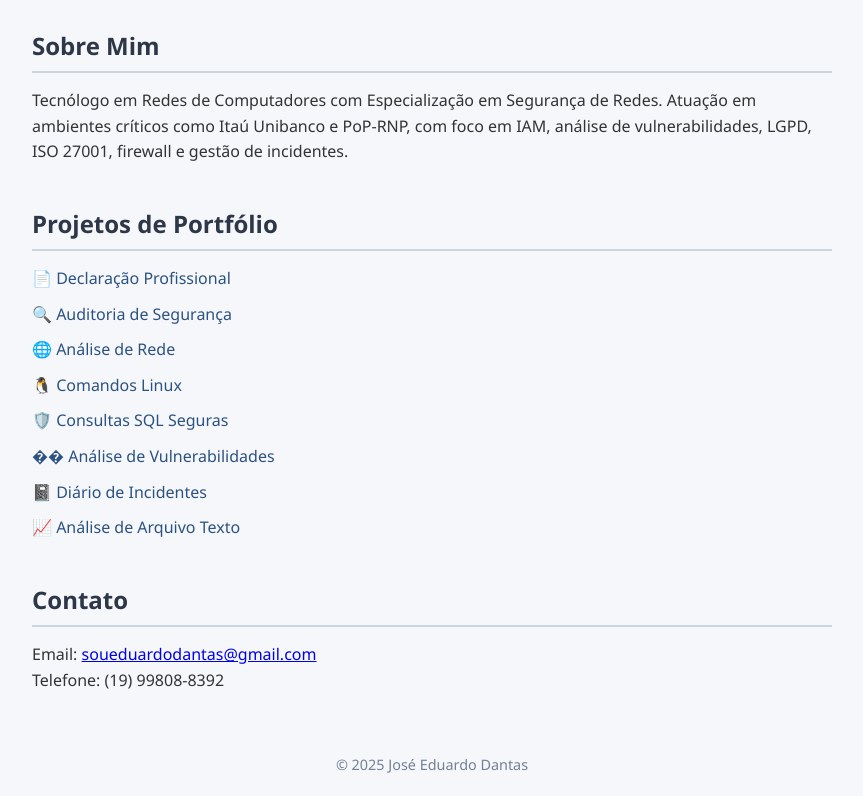
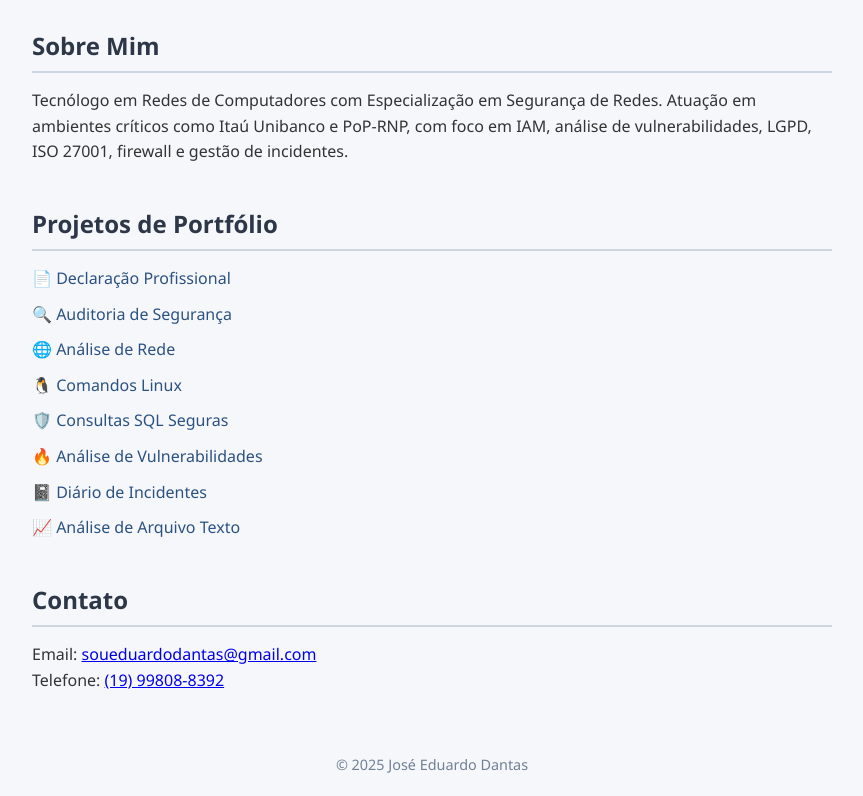
Before and after one commit to soueduardodantas/portfolio-seguranca-site, a plain HTML site: page index.html in a window 1280 px wide. Shown: the part 321-1117 px from the top of the page, without its empty margins (208-1071 px from the left). Drawn offline with Linux system fonts and the light colour scheme.

Commit message:
CyberSec001

```diff
--- a/index.html
+++ b/index.html
@@ -18,7 +18,7 @@
       <a href="https://github.com/soueduardodantas" target="_blank">
         <img src="assets/github.png" alt="GitHub" />
       </a>
-      <a href="curriculo-atualizado.pdf" target="_blank">📄 Currículo</a>
+      <a href="https://github.com/soueduardodantas/portfolio-seguranca-informacao/blob/main/curriculo-atualizado.pdf" target="_blank">📄 Currículo</a>
     </div>
   </header>
 
@@ -38,7 +38,7 @@
         <li><a href="https://github.com/soueduardodantas/portfolio-seguranca-informacao/tree/main/03-analise-estrutura-rede" target="_blank">🌐 Análise de Rede</a></li>
         <li><a href="https://github.com/soueduardodantas/portfolio-seguranca-informacao/tree/main/04-comandos-linux" target="_blank">🐧 Comandos Linux</a></li>
         <li><a href="https://github.com/soueduardodantas/portfolio-seguranca-informacao/tree/main/05-filtros-sql" target="_blank">🛡️ Consultas SQL Seguras</a></li>
-        <li><a href="https://github.com/soueduardodantas/portfolio-seguranca-informacao/tree/main/06-vulnerabilidades-empresa" target="_blank">�� Análise de Vulnerabilidades</a></li>
+        <li><a href="https://github.com/soueduardodantas/portfolio-seguranca-informacao/tree/main/06-vulnerabilidades-empresa" target="_blank">🔥 Análise de Vulnerabilidades</a></li>
         <li><a href="https://github.com/soueduardodantas/portfolio-seguranca-informacao/tree/main/07-diario-incidentes" target="_blank">📓 Diário de Incidentes</a></li>
         <li><a href="https://github.com/soueduardodantas/portfolio-seguranca-informacao/tree/main/08-analise-arquivo-texto" target="_blank">📈 Análise de Arquivo Texto</a></li>
       </ul>
@@ -47,7 +47,7 @@
     <section>
       <h2>Contato</h2>
       <p>Email: <a href="mailto:soueduardodantas@gmail.com">soueduardodantas@gmail.com</a></p>
-      <p>Telefone: (19) 99808-8392</p>
+      <p>Telefone: <a href="https://wa.me/5519998088392">(19) 99808-8392</a></p>
     </section>
   </main>
 
```
